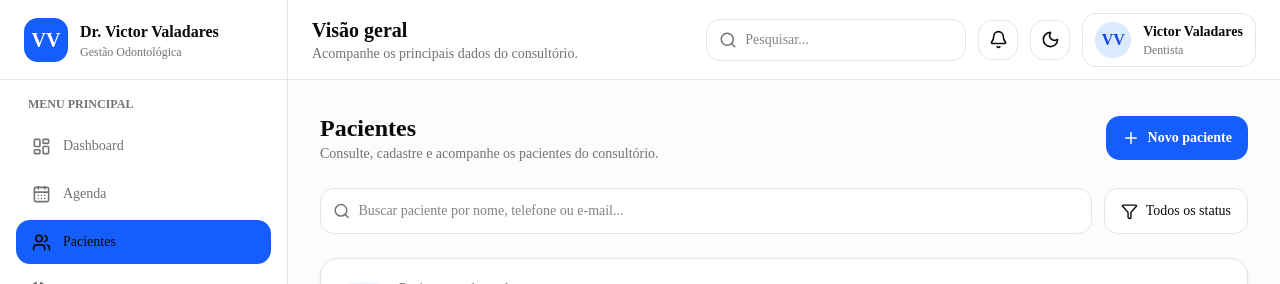
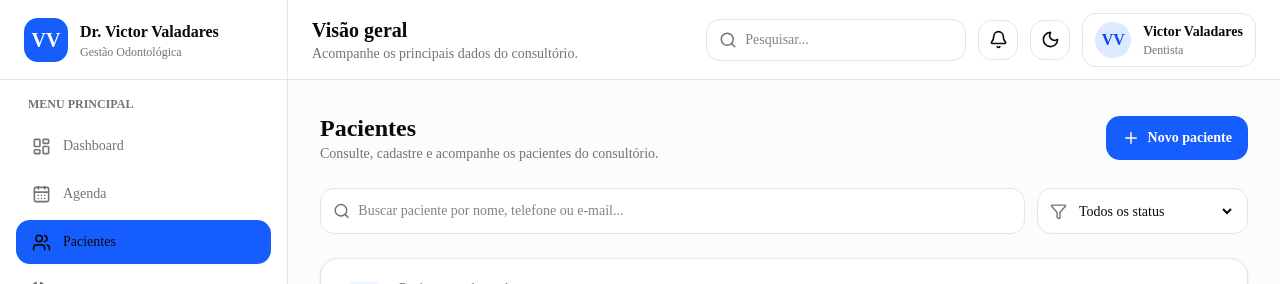
Before and after one commit to Igor05-hux/dr-victor-valadares-system, a Next.js app in the folder frontend/: page /pacientes in a window 1280 px wide. Shown: the top 284 px of the page. Built offline with nearby package versions, Linux system fonts and the light colour scheme.

Commit message:
feat: add patient search and status filters

```diff
--- a/frontend/app/pacientes/page.tsx
+++ b/frontend/app/pacientes/page.tsx
@@ -13,6 +13,10 @@ import type { Patient } from "@/types/patient";
 export default function PatientsPage() {
   const [patients, setPatients] = useState<Patient[]>([]);
   const [isLoading, setIsLoading] = useState(true);
+  const [searchTerm, setSearchTerm] = useState("");
+  const [statusFilter, setStatusFilter] = useState<
+  "Todos" | Patient["status"]
+>("Todos");
 
   useEffect(() => {
     async function loadPatients() {
@@ -34,6 +38,22 @@ export default function PatientsPage() {
     ),
   );
 }
+const normalizedSearch = searchTerm
+  .trim()
+  .toLocaleLowerCase("pt-BR");
+
+const filteredPatients = patients.filter((patient) => {
+  const matchesSearch =
+    normalizedSearch.length === 0 ||
+    patient.name.toLocaleLowerCase("pt-BR").includes(normalizedSearch) ||
+    patient.email.toLocaleLowerCase("pt-BR").includes(normalizedSearch) ||
+    patient.phone.includes(searchTerm.trim());
+
+  const matchesStatus =
+    statusFilter === "Todos" || patient.status === statusFilter;
+
+  return matchesSearch && matchesStatus;
+});
 
   return (
     <DashboardLayout>
@@ -55,7 +75,12 @@ export default function PatientsPage() {
           </Link>
         </div>
 
-        <PatientFilters />
+        <PatientFilters
+  searchTerm={searchTerm}
+  status={statusFilter}
+  onSearchChange={setSearchTerm}
+  onStatusChange={setStatusFilter}
+/>
 
         <div className="flex items-center gap-3 rounded-2xl border bg-card p-5 shadow-sm">
           <div className="rounded-xl bg-blue-50 p-3 text-blue-600 dark:bg-blue-950 dark:text-blue-300">
@@ -67,7 +92,7 @@ export default function PatientsPage() {
               Pacientes cadastrados
             </p>
             <strong className="text-2xl">
-              {isLoading ? "..." : patients.length}
+  {isLoading ? "..." : filteredPatients.length}
 </strong>
           </div>
         </div>
@@ -76,9 +101,24 @@ export default function PatientsPage() {
   <div className="rounded-2xl border bg-card p-8 text-center text-sm text-muted-foreground">
     Carregando pacientes...
   </div>
+) : filteredPatients.length === 0 ? (
+  <div className="rounded-2xl border bg-card p-10 text-center">
+    <Users
+      size={42}
+      className="mx-auto text-muted-foreground"
+    />
+
+    <h2 className="mt-4 text-lg font-bold">
+      Nenhum paciente encontrado
+    </h2>
+
+    <p className="mt-1 text-sm text-muted-foreground">
+      Ajuste a busca ou o filtro para visualizar outros pacientes.
+    </p>
+  </div>
 ) : (
   <div className="grid gap-5 md:grid-cols-2 xl:grid-cols-3">
-            {patients.map((patient) => (
+    {filteredPatients.map((patient) => (
       <PatientCard
         key={patient.id}
         patient={patient}
--- a/frontend/components/patients/patient-filters.tsx
+++ b/frontend/components/patients/patient-filters.tsx
@@ -1,6 +1,22 @@
+"use client";
+
 import { Filter, Search } from "lucide-react";
 
-export function PatientFilters() {
+import type { PatientStatus } from "@/types/patient";
+
+interface PatientFiltersProps {
+  searchTerm: string;
+  status: "Todos" | PatientStatus;
+  onSearchChange: (value: string) => void;
+  onStatusChange: (value: "Todos" | PatientStatus) => void;
+}
+
+export function PatientFilters({
+  searchTerm,
+  status,
+  onSearchChange,
+  onStatusChange,
+}: PatientFiltersProps) {
   return (
     <div className="flex flex-col gap-3 md:flex-row">
       <div className="flex flex-1 items-center gap-2 rounded-xl border bg-card px-3">
@@ -8,18 +24,30 @@ export function PatientFilters() {
 
         <input
           type="text"
+          value={searchTerm}
+          onChange={(event) => onSearchChange(event.target.value)}
           placeholder="Buscar paciente por nome, telefone ou e-mail..."
           className="h-11 w-full bg-transparent text-sm outline-none"
         />
       </div>
 
-      <button
-        type="button"
-        className="flex items-center justify-center gap-2 rounded-xl border bg-card px-4 py-3 text-sm font-medium transition hover:bg-muted"
-      >
-        <Filter size={17} />
-        Todos os status
-      </button>
+      <div className="flex items-center gap-2 rounded-xl border bg-card px-3">
+        <Filter size={17} className="text-muted-foreground" />
+
+        <select
+          value={status}
+          onChange={(event) =>
+            onStatusChange(
+              event.target.value as "Todos" | PatientStatus,
+            )
+          }
+          className="h-11 min-w-40 bg-transparent text-sm outline-none"
+        >
+          <option value="Todos">Todos os status</option>
+          <option value="Ativo">Ativos</option>
+          <option value="Inativo">Inativos</option>
+        </select>
+      </div>
     </div>
   );
 }
```
Lines whose indentation alone changed are shown as unchanged.
